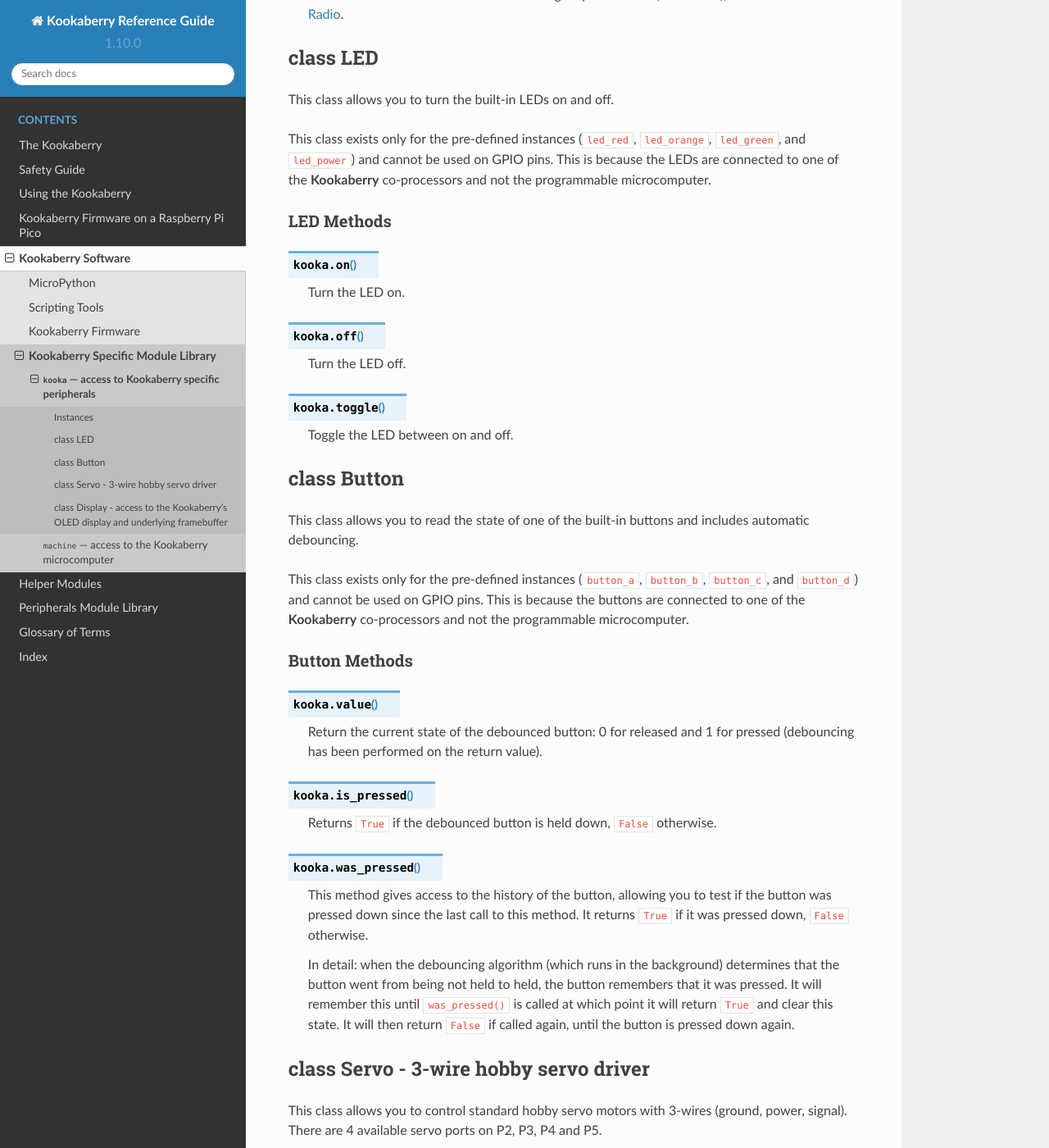
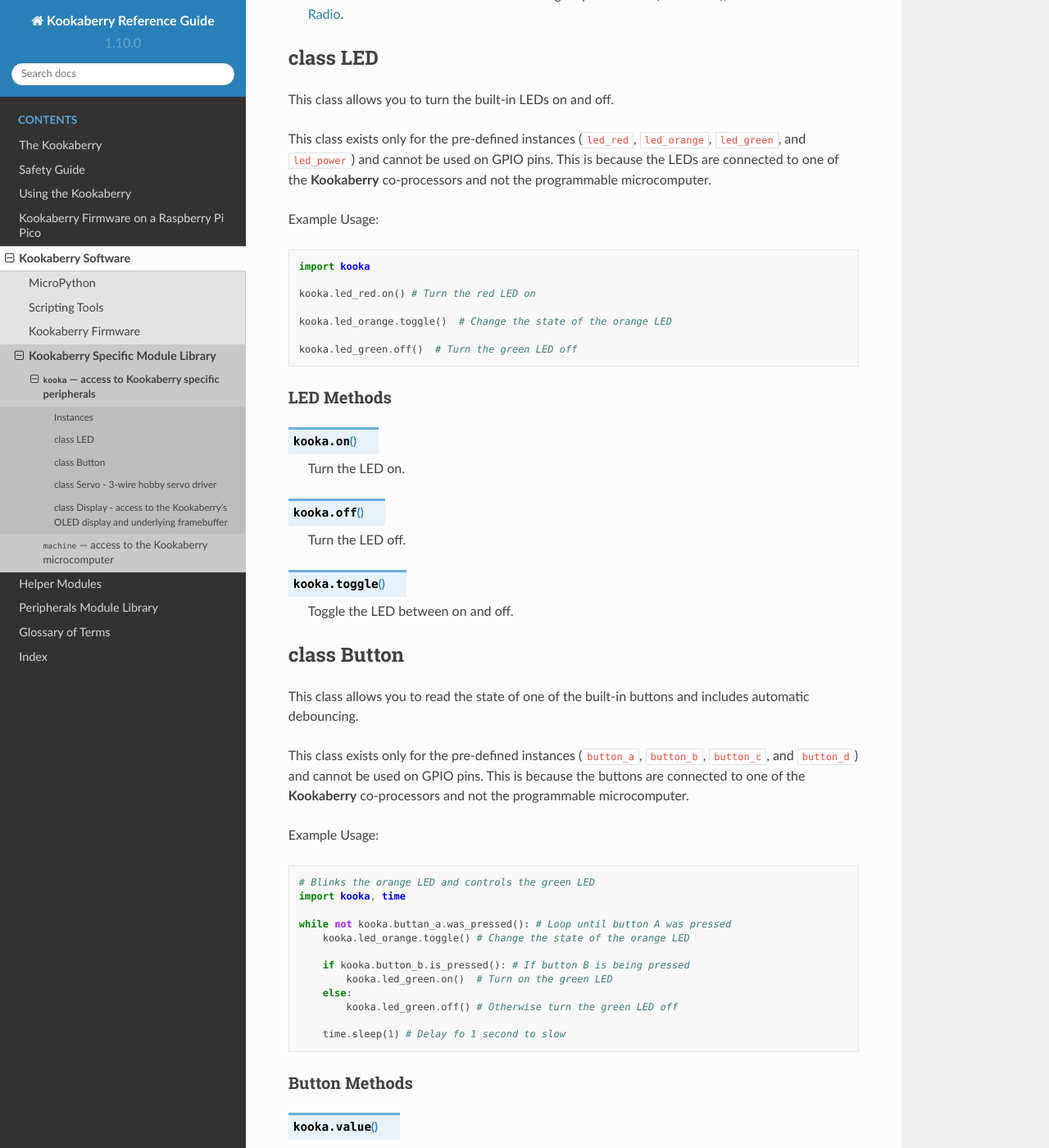
Before and after one commit to TDStrasser/Kookaberry-Reference-Guide, a Sphinx documentation site: the page built from docs/source/kooka.rst, in a window 1280 px wide and 1400 px high, scrolled down 1175 px. Shown: the whole window at 82% size. Built offline with Sphinx 7.4.7 and the Read the Docs theme 2.0.0, drawn with Linux system fonts in a browser that asks for light colours.

Commit message:
Added some code examples for LEDs and buttons

```diff
--- a/docs/source/kooka.rst
+++ b/docs/source/kooka.rst
@@ -67,6 +67,18 @@
 and cannot be used on GPIO pins.
 This is because the LEDs are connected to one of the **Kookaberry** co-processors and not the programmable microcomputer.
 
+Example Usage::
+
+    import kooka
+
+    kooka.led_red.on() # Turn the red LED on
+
+    kooka.led_orange.toggle()  # Change the state of the orange LED
+
+    kooka.led_green.off()  # Turn the green LED off
+
+
+
 LED Methods
 -----------
 
@@ -92,6 +104,23 @@
 This class exists only for the pre-defined instances (``button_a``, ``button_b``, ``button_c``, and ``button_d``)
 and cannot be used on GPIO pins.
 This is because the buttons are connected to one of the **Kookaberry** co-processors and not the programmable microcomputer.
+
+Example Usage::
+
+    # Blinks the orange LED and controls the green LED
+    import kooka, time
+
+    while not kooka.buttan_a.was_pressed(): # Loop until button A was pressed
+        kooka.led_orange.toggle() # Change the state of the orange LED
+
+        if kooka.button_b.is_pressed(): # If button B is being pressed
+            kooka.led_green.on()  # Turn on the green LED
+        else:
+            kooka.led_green.off() # Otherwise turn the green LED off
+
+        time.sleep(1) # Delay fo 1 second to slow
+
+
 
 Button Methods
 --------------
```
